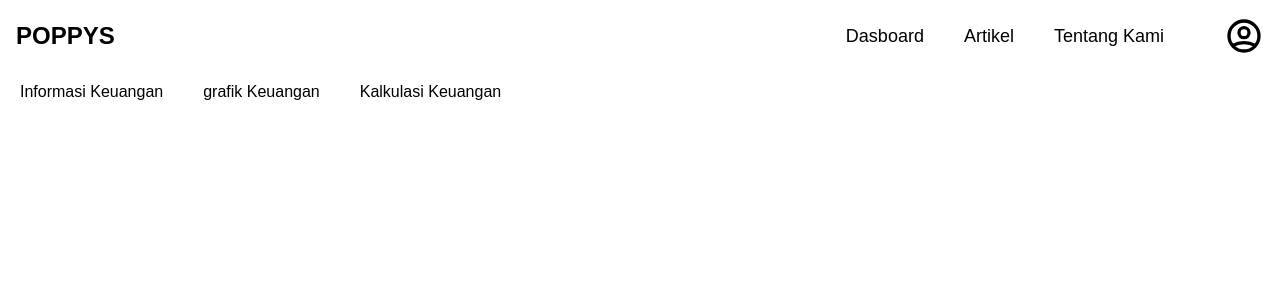
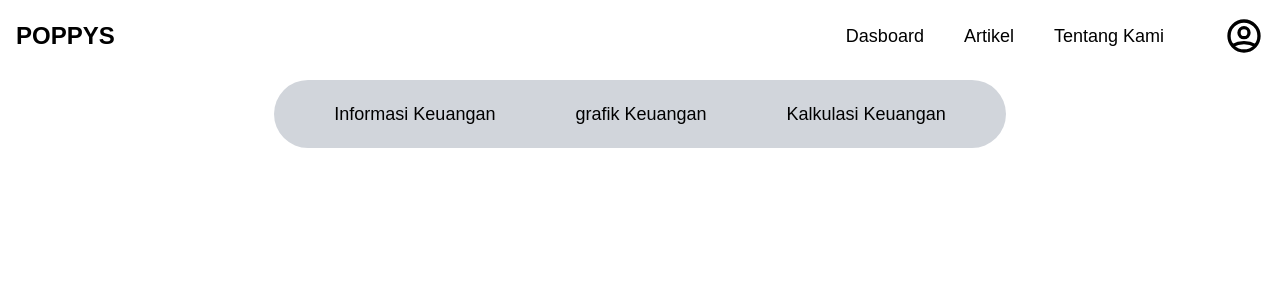
Before and after one commit to alirafli/money-note, a React (Vite) app: page /dashboard in a window 1280 px wide. Shown: the top 300 px of the page. Built offline with nearby package versions, Linux system fonts and the light colour scheme.

Commit message:
fix: informasi styling

```diff
--- a/src/components/Card/index.jsx
+++ b/src/components/Card/index.jsx
@@ -4,8 +4,8 @@ import CurrencyFormat from "react-currency-format";
 
 const Card = ({ amount, infoLink, type }) => {
   return (
-    <div className="bg-gray-500 w-fit mx-auto">
-      <div className="flex pt-5 px-3">
+    <div className="bg-gray-300 w-fit mx-auto">
+      <div className="pt-6 px-4">
         <div className="mb-2 mr-2">
           <Text variant="p2" className="">
             <CurrencyFormat
@@ -17,10 +17,9 @@ const Card = ({ amount, infoLink, type }) => {
           </Text>
           <Text variant="p3">{type}</Text>
         </div>
-        <div>this is icon</div>
       </div>
       <div className="bg-blue-200 text-center py-1" to={infoLink}>
-        Info lainnya {">"}
+        <Text variant="p3"> Info lainnya {">"}</Text>
       </div>
     </div>
   );
--- a/src/components/Navbar/index.jsx
+++ b/src/components/Navbar/index.jsx
@@ -4,7 +4,7 @@ import { MenuIcon, XIcon, UserCircleIcon } from "@heroicons/react/outline";
 import { Link, NavLink, Outlet } from "react-router-dom";
 
 const navigation = [
-  { name: "Dasboard", href: "/dashboard/informasi-keuangan" },
+  { name: "Dasboard", href: "/dashboard" },
   { name: "Artikel", href: "/artikel" },
   { name: "Tentang Kami", href: "/tentang-kami" },
 ];
--- a/src/pages/Homepage/index.jsx
+++ b/src/pages/Homepage/index.jsx
@@ -1,15 +1,39 @@
 import React from "react";
-import { Link, Outlet } from "react-router-dom";
+import { Link, Outlet, NavLink } from "react-router-dom";
 import { Text } from "../../components";
 
+function classNames(...classes) {
+  return classes.filter(Boolean).join(" ");
+}
+
+const navigation = [
+  { name: "Informasi Keuangan", href: "informasi-keuangan" },
+  { name: "grafik Keuangan", href: "grafik-keuangan" },
+  { name: "Kalkulasi Keuangan", href: "kalkulasi-keuangan" },
+];
+
 const Homepage = () => {
+  console.log(window.location.pathname);
   return (
     <div className="pt-20">
-      <div className="mb-20">
-        <Link to="/dashboard/informasi-keuangan" className="mx-5">Informasi Keuangan</Link>
-        <Link to="/dashboard/grafik-keuangan" className="mx-5">grafik Keuangan</Link>
-        <Link to="/dashboard/kalkulasi-keuangan" className="mx-5">Kalkulasi Keuangan</Link>
-      </div>
+      <nav className="mb-20 bg-gray-300 w-fit mx-auto p-5 rounded-full">
+        {navigation.map((data, key) => (
+          <NavLink
+            to={data.href}
+            className={({ isActive }) => {
+              return classNames(
+                isActive
+                  ? "font-medium text-black bg-slate-400"
+                  : "font-normal text-black hover:text-gray-500",
+                "px-10 py-2 rounded-md text-lg"
+              );
+            }}
+            key={key}
+          >
+            {data.name}
+          </NavLink>
+        ))}
+      </nav>
       <div>
         <Outlet />
       </div>
--- a/src/pages/Keuangan/Informasi/index.jsx
+++ b/src/pages/Keuangan/Informasi/index.jsx
@@ -3,8 +3,8 @@ import { Button, Card } from "../../../components";
 import { moneyData } from "./data";
 const Informasi = () => {
   return (
-    <div className="w-9/12 mx-auto">
-      <div className="grid grid-cols-3 gap-4">
+    <div className="w-fit mx-auto">
+      <div className="grid grid-cols-3 gap-14">
         {moneyData.map((data, key) => {
           return (
             <Card
--- a/src/routers/index.jsx
+++ b/src/routers/index.jsx
@@ -47,9 +47,9 @@ const Routers = () => {
             <Route element={<ProtectedRoute />}>
               <Route element={<Navbar />}>
                 <Route path="/dashboard" element={<Homepage />}>
-                  <Route path="/dashboard/informasi-keuangan" element={<Informasi />} />
-                  <Route path="/dashboard/grafik-keuangan" element={<Grafik />} />
-                  <Route path="/dashboard/kalkulasi-keuangan" element={<Kalkulasi />} />
+                  <Route path="informasi-keuangan" element={<Informasi />} />
+                  <Route path="grafik-keuangan" element={<Grafik />} />
+                  <Route path="kalkulasi-keuangan" element={<Kalkulasi />} />
                 </Route>
                 <Route path="/artikel" element={<Artikel />} />
                 <Route path="/tentang-kami" element={<TentangKami />} />
```
